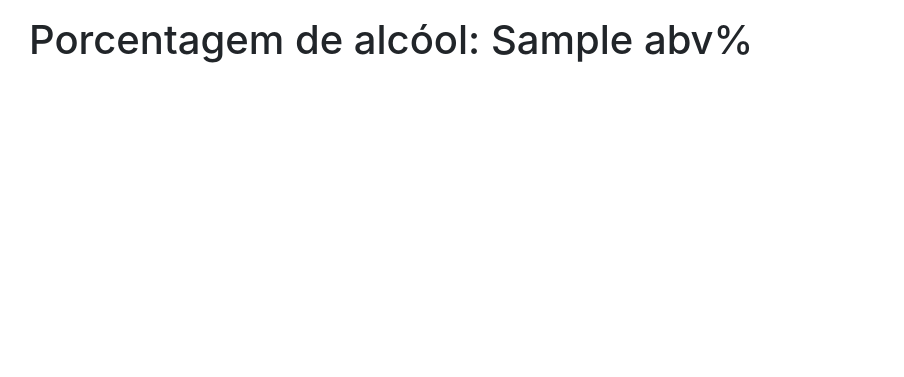
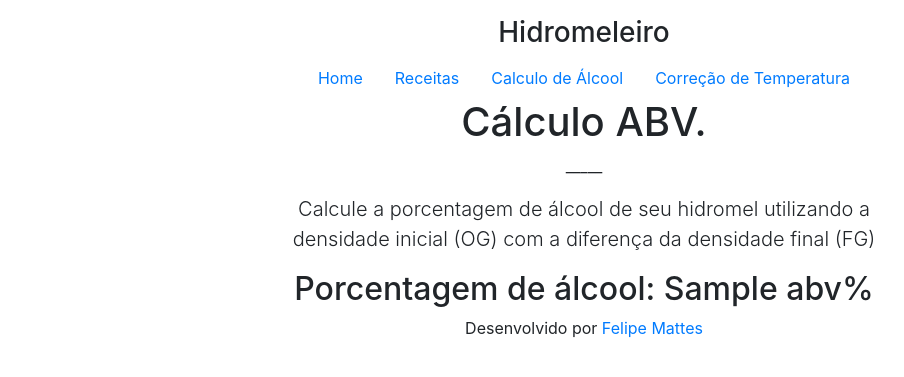
Before and after one commit to xiximitho/appHidromel, a Django app: template templates/calculoabv.html in a window 1280 px wide. Shown: the top 377 px of the page, without its empty margins (56-960 px from the left). Run offline with Django 3.2, Linux system fonts and the light colour scheme; the template is opened without the code that fills it: most values are stand-ins (such as "Sample title", 1, 10 or a date in 2020); some libraries are stand-ins or nearby versions.

Commit message:
alterado layout

```diff
--- a/templates/calculoabv.html
+++ b/templates/calculoabv.html
@@ -1,21 +1,49 @@
 {% load bootstrap4 %}
-
 <!DOCTYPE html>
 <html lang="en">
 <head>
     <meta charset="UTF-8">
+    <meta name="viewport" content="width=device-width, initial-scale=1, shrink-to-fit=no">
     <title>Hidromeleiros</title>
-    {% bootstrap_css %}
+    {% bootstrap_css %} <!-- CARREGANDO CSS BOOTSTRAP-->
+    {% bootstrap_messages %} <!-- Mostra django.contrib.messages como um alerta Bootstrap -->
+    <meta name="theme-color" content="#ffffff">
 </head>
-<body>
-    <p></p>
-    <div class="container">
-        <form method="get" autocomplete="off">
-            {% csrf_token %}
-            {% bootstrap_form form %}
-            {% buttons submit='Enviar' %} {% endbuttons %}
-        </form>
-    <h1>Porcentagem de alcóol: {{ abv }}%</h1>
+<body class="text-center">
+    <div class="container-md d-flex w-100 h-100 p-3 mx-auto flex-column">
+        <header class="masthead mb-auto">
+            <div class="inner">
+                <h3 class="masthead-brand">Hidromeleiro</h3>
+                <nav class="nav nav-masthead justify-content-center">
+                    <a class="nav-link active" href="#">Home</a>
+                    <a class="nav-link" href="#">Receitas</a>
+                    <a class="nav-link" href="#">Calculo de &Aacute;lcool</a>
+                    <a class="nav-link" href="#">Corre&ccedil;&atilde;o de Temperatura</a>
+                </nav>
+            </div>
+        </header>
+        <!-- MAIN -->
 
+        <main role="main" class="inner cover">
+            <h1 class="cover-heading">Cálculo ABV.</h1>
+            <p class="text">_____</p>
+            <div class="container-fluid inner" align="center">
+                <p class="lead" style="max-width:600px">Calcule a porcentagem de &aacute;lcool de seu hidromel utilizando a densidade inicial (OG) com a diferen&ccedil;a da densidade final (FG) </p>
+                <form method="get" autocomplete="off" style="width: 300px">
+                    {% csrf_token %}
+                    {% bootstrap_form form layout="row"%}
+                    {% buttons submit='Calcular' %} {% endbuttons %}
+                </form>
+                </div>
+                <p class="h2">Porcentagem  de &aacute;lcool: {{ abv }}%</p>
+        </main>
+        <footer class="mastfoot mt-auto">
+            <div class="inner">
+                <p>Desenvolvido por <a href="https://getbootstrap.com/">Felipe Mattes</a></p>
+            </div>
+        </footer>
+    </div>
+<!-- <main role="main" class="col-md-9 ml-sm-auto col-lg-10 px-md-4">-->
+{% bootstrap_javascript jquery='full' %} <!-- CARREGANDO JS DO BOOTSTRAP-->
 </body>
 </html>
```
Also changed, not shown: templates/index.html (added, +10 -0 lines), templates/d.html (deleted).
